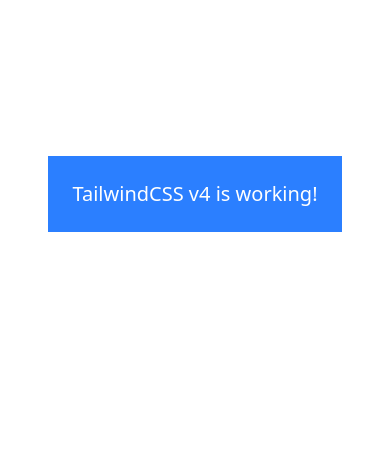
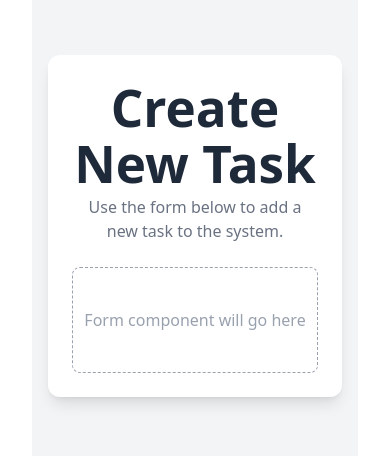
Before and after one commit to fortechnicaltests/hmcts-test, a React app in the folder frontend/: page / in a window 390 px wide. Shown: the part 228-684 px from the top of the page. Built offline with nearby package versions, Linux system fonts and the light colour scheme; the HTML template or start-up script is replaced by a standard one.

Commit message:
add responsive layout structure

```diff
--- a/frontend/src/App.jsx
+++ b/frontend/src/App.jsx
@@ -2,8 +2,22 @@
 
 export default function App() {
   return (
-    <div className='p-6 bg-blue-500 text-white text-xl'>
-      TailwindCSS v4 is working!
+    <div className='min-h-screen bg-gray-100 flex items-center justify-center p-4'>
+      <div className='w-full max-w-2xl bg-white rounded-xl shadow-lg p-6'>
+        <header className='mb-6'>
+          <h1 className='text-2xl font-semibold text-gray-800 text-center'>
+            Create New Task
+          </h1>
+          <p className='text-gray-500 text-center mt-1'>
+            Use the form below to add a new task to the system.
+          </p>
+        </header>
+
+        {/* Form will be added in later commits (21+) */}
+        <div className='text-center text-gray-400 py-10 border border-dashed rounded-lg'>
+          Form component will go here
+        </div>
+      </div>
     </div>
   )
 }
```
